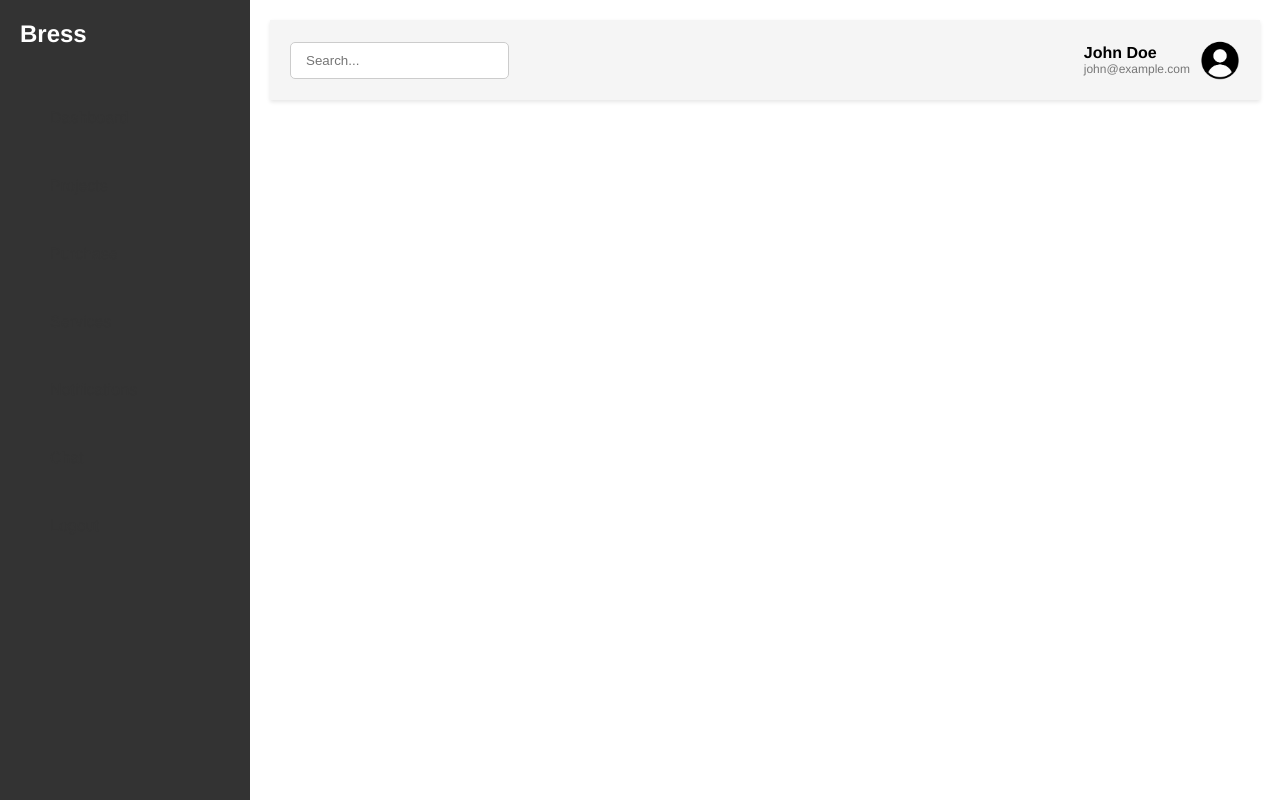
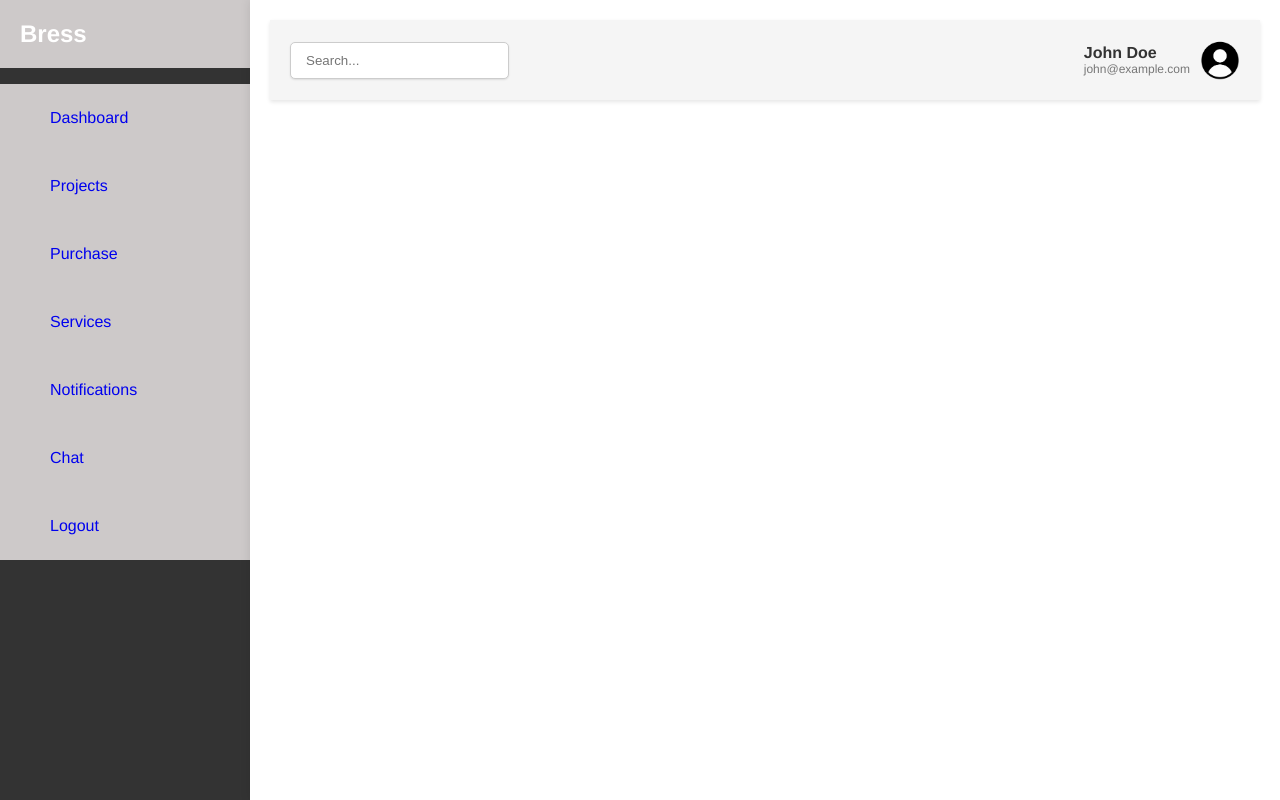
Before and after one commit to dhawaksir/mern_project, a React (Create React App) app in the folder client/: page /dashboard in a window 1280 px wide. Built offline with nearby package versions, Linux system fonts and the light colour scheme.

Commit message:
feat : purchase

```diff
--- a/client/src/components/Dashboard/Dashboard.css
+++ b/client/src/components/Dashboard/Dashboard.css
@@ -14,28 +14,31 @@
 .sidebar {
   width: 250px;
   background-color: #f5f5f5; /* Smoke grey background */
-  color: #333;
+  /* color: #333; */
 }
 
 .logo {
   padding: 20px;
+  background-color: #cdc9c9;
 }
 
 .logo h1 {
   margin: 0;
   font-size: 24px;
+  background-color: #cdc9c9;
 }
 
 .sidebar-nav ul {
   list-style: none;
   padding: 0;
+  background: #cdc9c9;
 }
 
 .sidebar-nav a {
   display: flex;
   align-items: center;
   padding: 15px 20px;
-  color: #333;
+  /* color: #333; */
   text-decoration: none;
   transition: background-color 0.3s ease;
 }
@@ -52,6 +55,7 @@
   flex-grow: 1;
   padding: 20px;
   background-color: white;
+  box-shadow: 0 0 10px rgba(0, 0, 0, 0.1); /* Adding a subtle shadow */
 }
 
 .dashboard-header {
@@ -68,6 +72,7 @@
   border: 1px solid #ccc;
   border-radius: 5px;
   padding: 5px 10px;
+  box-shadow: 0 1px 2px rgba(0, 0, 0, 0.1); /* Adding a subtle shadow */
 }
 
 .search-box input[type="text"] {
@@ -94,6 +99,7 @@
 .profile-info h3 {
   margin: 0;
   font-size: 16px;
+  color: #333; /* Darken the text color */
 }
 
 .profile-info p {
--- a/client/src/components/Dashboard/Dashboard.js
+++ b/client/src/components/Dashboard/Dashboard.js
@@ -1,15 +1,13 @@
 import React from 'react';
 import { Link } from 'react-router-dom';
-
 import './Dashboard.css';
 import profileImage from '../../assets/profile.png';
-
 
 const Dashboard = () => {
   const user = {
     name: 'John Doe',
     email: 'john@example.com',
-    profileImage: profileImage, // Use the imported profile image
+    profileImage: profileImage,
   };
 
   return (
@@ -20,17 +18,41 @@
         </div>
         <nav className="sidebar-nav">
           <ul>
-            <li><a href="#prfile"><i className="fas fa-chart-line"></i> Dashboard</a></li>
-            <li><a href="#projects"><i className="fas fa-tasks"></i> Projects</a></li>
             <li>
-              <Link to="/purchase"> {/* Use Link component */}
+              <Link to="/dashboard">
+                <i className="fas fa-chart-line"></i> Dashboard
+              </Link>
+            </li>
+            <li>
+              <Link to="/projects">
+                <i className="fas fa-tasks"></i> Projects
+              </Link>
+            </li>
+            <li>
+              <Link to="/purchase">
                 <i className="fas fa-clipboard-list"></i> Purchase
               </Link>
             </li>
-            <li><a href="#services"><i className="fas fa-cogs"></i> Services</a></li>
-            <li><a href="#notifications"><i className="fas fa-bell"></i> Notifications</a></li>
-            <li><a href="#chat"><i className="fas fa-comments"></i> Chat</a></li>
-            <li><a href="#logout"><i className="fas fa-sign-out-alt"></i> Logout</a></li>
+            <li>
+              <Link to="/services">
+                <i className="fas fa-cogs"></i> Services
+              </Link>
+            </li>
+            <li>
+              <Link to="/notifications">
+                <i className="fas fa-bell"></i> Notifications
+              </Link>
+            </li>
+            <li>
+              <Link to="/chat">
+                <i className="fas fa-comments"></i> Chat
+              </Link>
+            </li>
+            <li>
+              <Link to="/logout">
+                <i className="fas fa-sign-out-alt"></i> Logout
+              </Link>
+            </li>
           </ul>
         </nav>
       </div>
```
